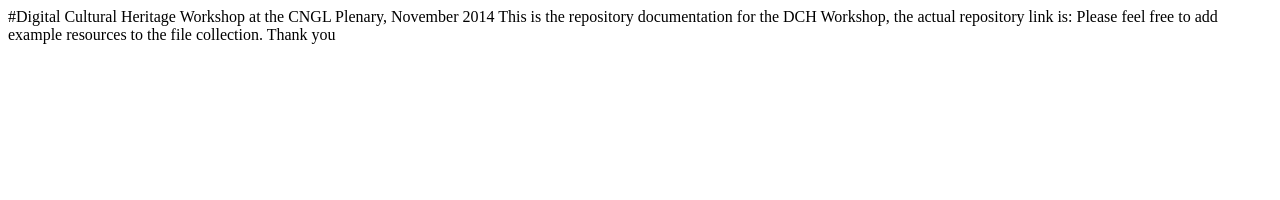
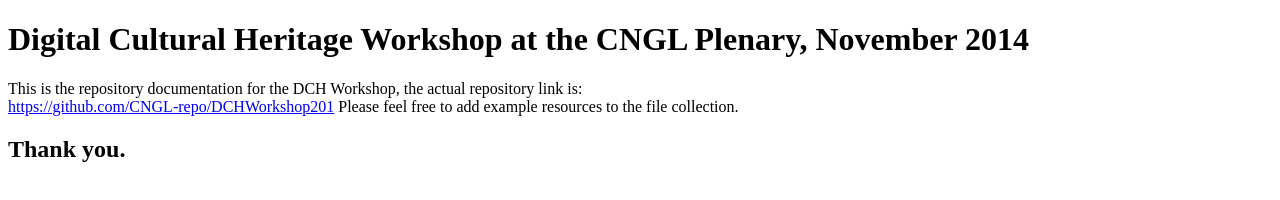
Before and after one commit to CNGL-repo/DCHWorkshop2014, a plain HTML site: page index.html in a window 1280 px wide. Drawn offline with Linux system fonts and the light colour scheme.

Commit message:
update index.html
make it html

```diff
--- a/index.html
+++ b/index.html
@@ -1,8 +1,13 @@
-#Digital Cultural Heritage Workshop at the CNGL Plenary, November 2014
+<!doctype html>
+<html>
+  <head></head>
+  <body>
+    <h1>Digital Cultural Heritage Workshop at the CNGL Plenary, November 2014</h1>
 
-This is the repository documentation for the DCH Workshop, the actual repository link is:
-<https://github.com/CNGL-repo/DCHWorkshop2014>
+    <p>This is the repository documentation for the DCH Workshop, the actual repository link is:
+    <br /><a href="https://github.com/CNGL-repo/DCHWorkshop2014">https://github.com/CNGL-repo/DCHWorkshop201</a>
+    Please feel free to add example resources to the file collection.</p>
+    <h2>Thank you.</h2>
 
-Please feel free to add example resources to the file collection.
-
-Thank you
+  </body>
+</html>
```
